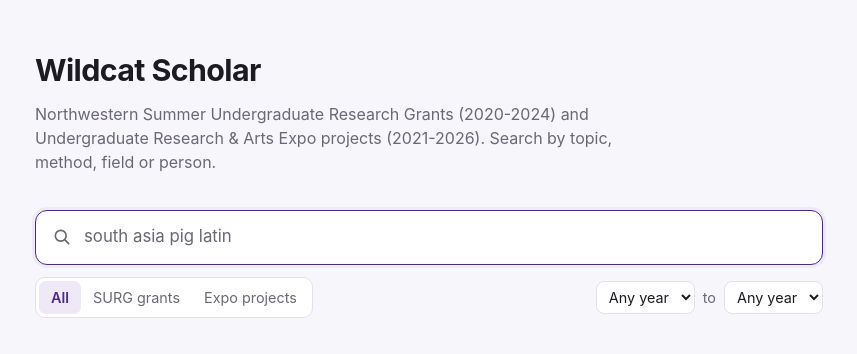
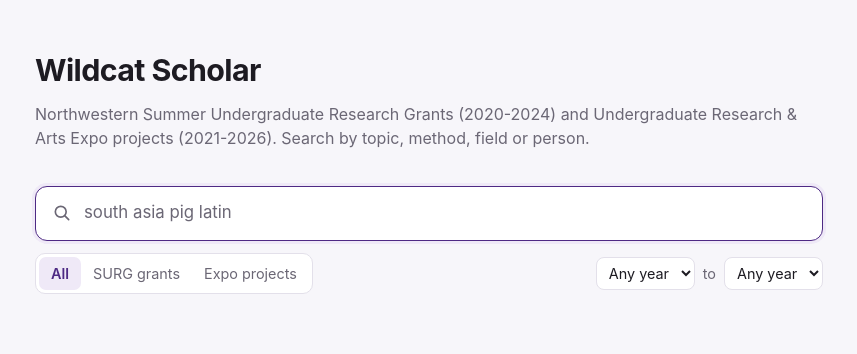
Before and after one commit to ishanjmukherjee/grantsearch, a React (Vite) app in the folder frontend/: page / in a window 1280 px wide. Shown: the top 354 px of the page, without its empty margins (211-1068 px from the left). Built offline with nearby package versions, Linux system fonts and the light colour scheme.

Commit message:
Let the page description span the full content width

```diff
--- a/frontend/src/index.css
+++ b/frontend/src/index.css
@@ -55,7 +55,6 @@
 .lede {
   color: var(--muted);
   margin: 0 0 28px;
-  max-width: 62ch;
 }
 
 .controls {
```
